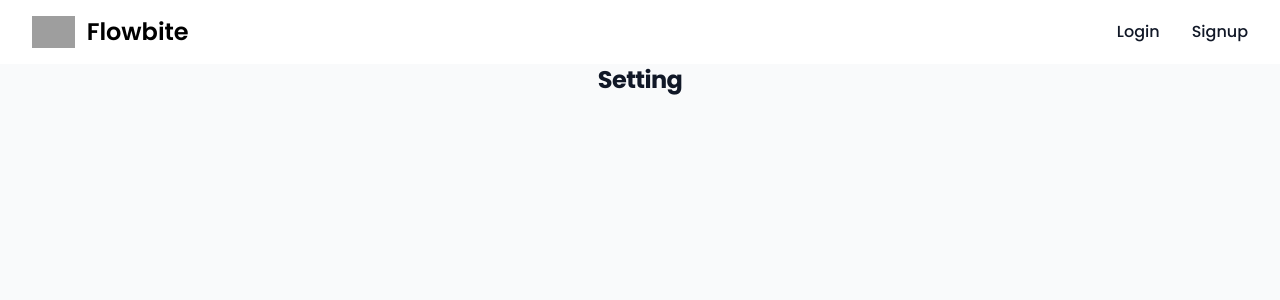
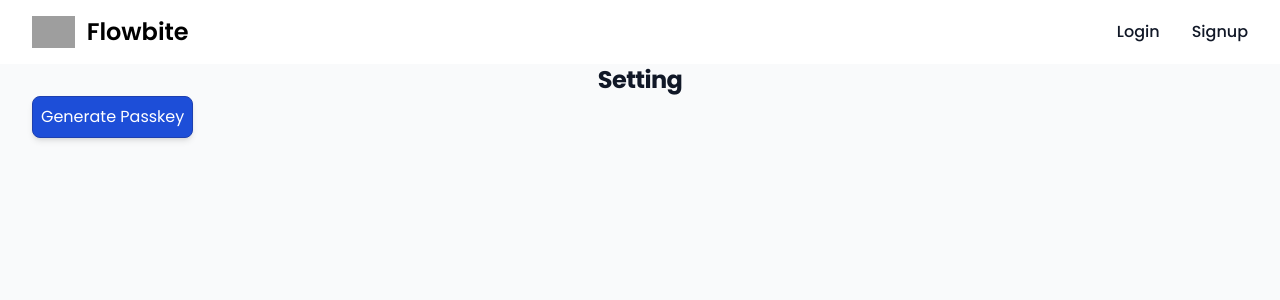
Before and after one commit to itzabhinavarya/loginwithpasskey, a React (Vite) app: page /setting in a window 1280 px wide. Shown: the top 300 px of the page. Built offline with nearby package versions, Linux system fonts and the light colour scheme; no server answers; grey boxes are pictures that could not be loaded.

Commit message:
adding passkey button

```diff
--- a/src/components/homepage/Homepage.tsx
+++ b/src/components/homepage/Homepage.tsx
@@ -7,6 +7,7 @@ const Homepage: React.FC = () => {
                 <h1 className="text-xl font-bold leading-tight tracking-tight text-gray-900 md:text-2xl dark:text-white">
                     Home page
                 </h1>
+                <p className='mt-6 text-white text-sm'>This is homepage</p>
             </div>
         </section>
     )
--- a/src/components/settings/Settings.tsx
+++ b/src/components/settings/Settings.tsx
@@ -3,11 +3,14 @@ import React from 'react'
 const Settings = () => {
     return (
         <>
-            <section className="bg-gray-50 dark:bg-gray-900">
-                <div className="flex flex-col items-center justify-cente px-6 py-8 mx-auto md:h-screen lg:py-0">
+            <section className="bg-gray-50 dark:bg-gray-900 md:h-screen">
+                <div className="flex flex-col items-center px-6 py-8 mx-auto  lg:py-0">
                     <h1 className="text-xl font-bold leading-tight tracking-tight text-gray-900 md:text-2xl dark:text-white">
                         Setting
                     </h1>
+                </div>
+                <div className='px-8'>
+                    <button className='p-2 shadow-md text-white bg-blue-700 rounded-lg hover:bg-blue-950 border border-blue-800 flex items-center justify-center'>Generate Passkey</button>
                 </div>
             </section>
         </>
--- a/src/hoc/Navbar.tsx
+++ b/src/hoc/Navbar.tsx
@@ -51,7 +51,7 @@ const Navbar: React.FC = () => {
                             <span className="block text-sm  text-gray-500 truncate dark:text-gray-400">{user?.email}</span>
                         </div>
                         <ul className="py-2">
-                            <Link to='/setting' className="block px-4 py-2 text-sm text-gray-700 hover:bg-gray-100 dark:hover:bg-gray-600 dark:text-gray-200 dark:hover:text-white">
+                            <Link to='/setting' onClick={() => setIsMenuOpen(false)} className="block px-4 py-2 text-sm text-gray-700 hover:bg-gray-100 dark:hover:bg-gray-600 dark:text-gray-200 dark:hover:text-white">
                                 Settings
                             </Link>
                             <li>
```
